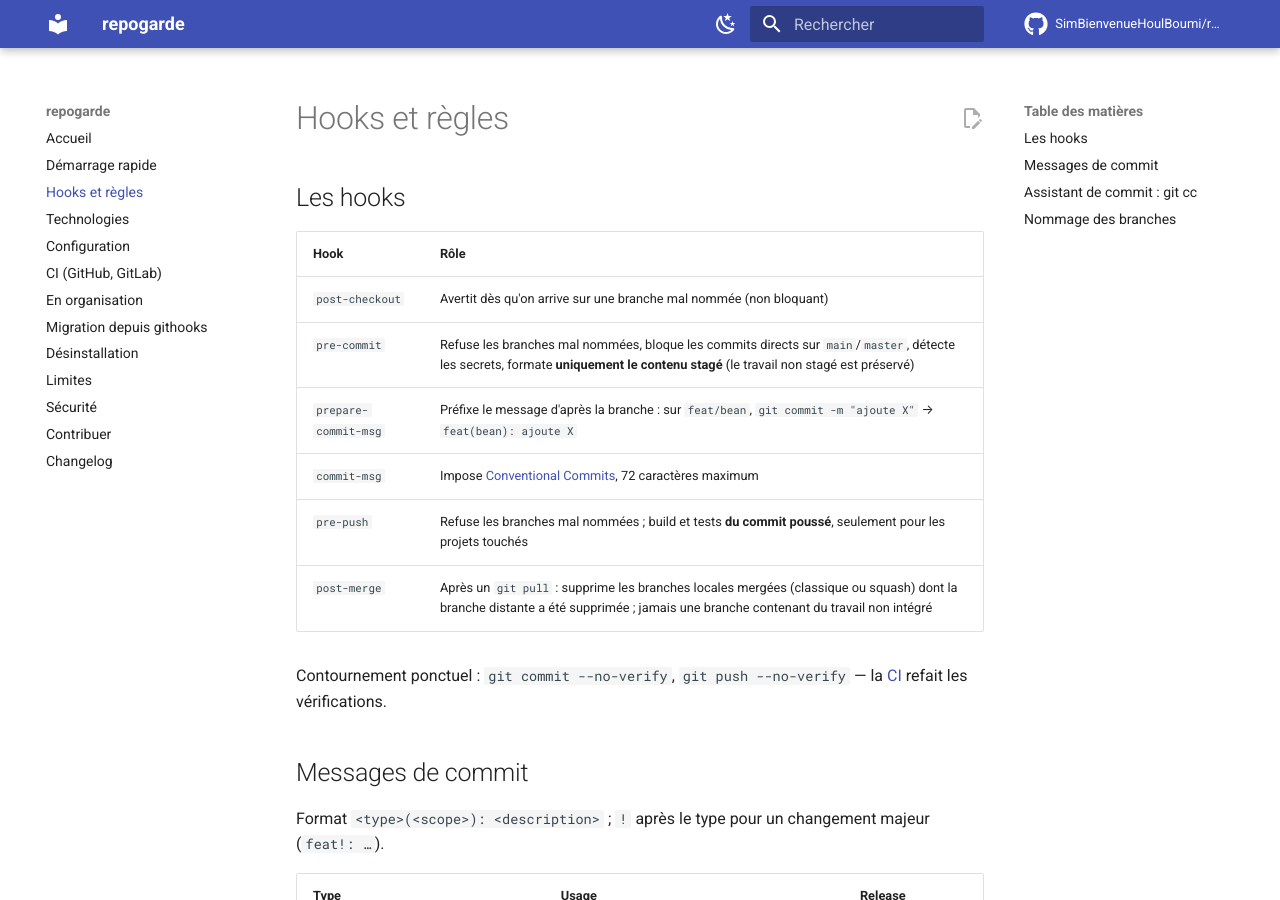
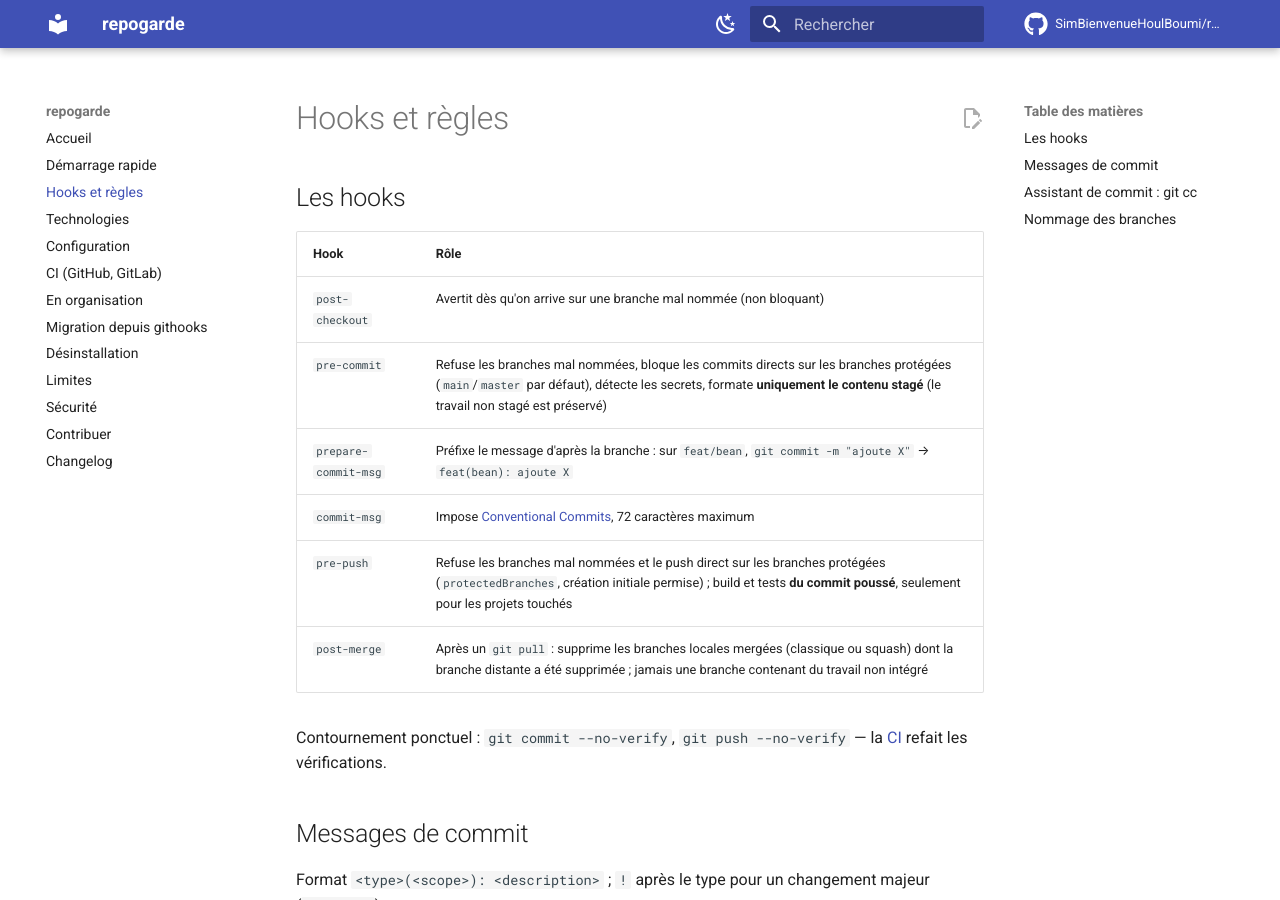
Before and after one commit to SimBienvenueHoulBoumi/githooks, an MkDocs documentation site: the page built from docs/hooks.md, in a window 1280 px wide and 900 px high. Built offline with MkDocs 1.6.1 and Material for MkDocs 9.7.7, drawn with Linux system fonts in a browser that asks for light colours; comment, search, counter and statistics services are not loaded.

Commit message:
feat(hooks): push direct refusé sur les branches protégées
Comme le commit direct, le push direct sur protectedBranches (main et
master par défaut) est refusé ; seule la création initiale est permise.

```diff
--- a/docs/hooks.md
+++ b/docs/hooks.md
@@ -5,10 +5,10 @@
 | Hook | Rôle |
 |---|---|
 | `post-checkout` | Avertit dès qu'on arrive sur une branche mal nommée (non bloquant) |
-| `pre-commit` | Refuse les branches mal nommées, bloque les commits directs sur `main`/`master`, détecte les secrets, formate **uniquement le contenu stagé** (le travail non stagé est préservé) |
+| `pre-commit` | Refuse les branches mal nommées, bloque les commits directs sur les branches protégées (`main`/`master` par défaut), détecte les secrets, formate **uniquement le contenu stagé** (le travail non stagé est préservé) |
 | `prepare-commit-msg` | Préfixe le message d'après la branche : sur `feat/bean`, `git commit -m "ajoute X"` → `feat(bean): ajoute X` |
 | `commit-msg` | Impose [Conventional Commits](https://www.conventionalcommits.org), 72 caractères maximum |
-| `pre-push` | Refuse les branches mal nommées ; build et tests **du commit poussé**, seulement pour les projets touchés |
+| `pre-push` | Refuse les branches mal nommées et le push direct sur les branches protégées (`protectedBranches`, création initiale permise) ; build et tests **du commit poussé**, seulement pour les projets touchés |
 | `post-merge` | Après un `git pull` : supprime les branches locales mergées (classique ou squash) dont la branche distante a été supprimée ; jamais une branche contenant du travail non intégré |
 
 Contournement ponctuel : `git commit --no-verify`, `git push --no-verify` — la [CI](ci.md) refait les vérifications.
```
Also changed, not shown: docs/configuration.md (+1 -1 lines), 3 other files.
